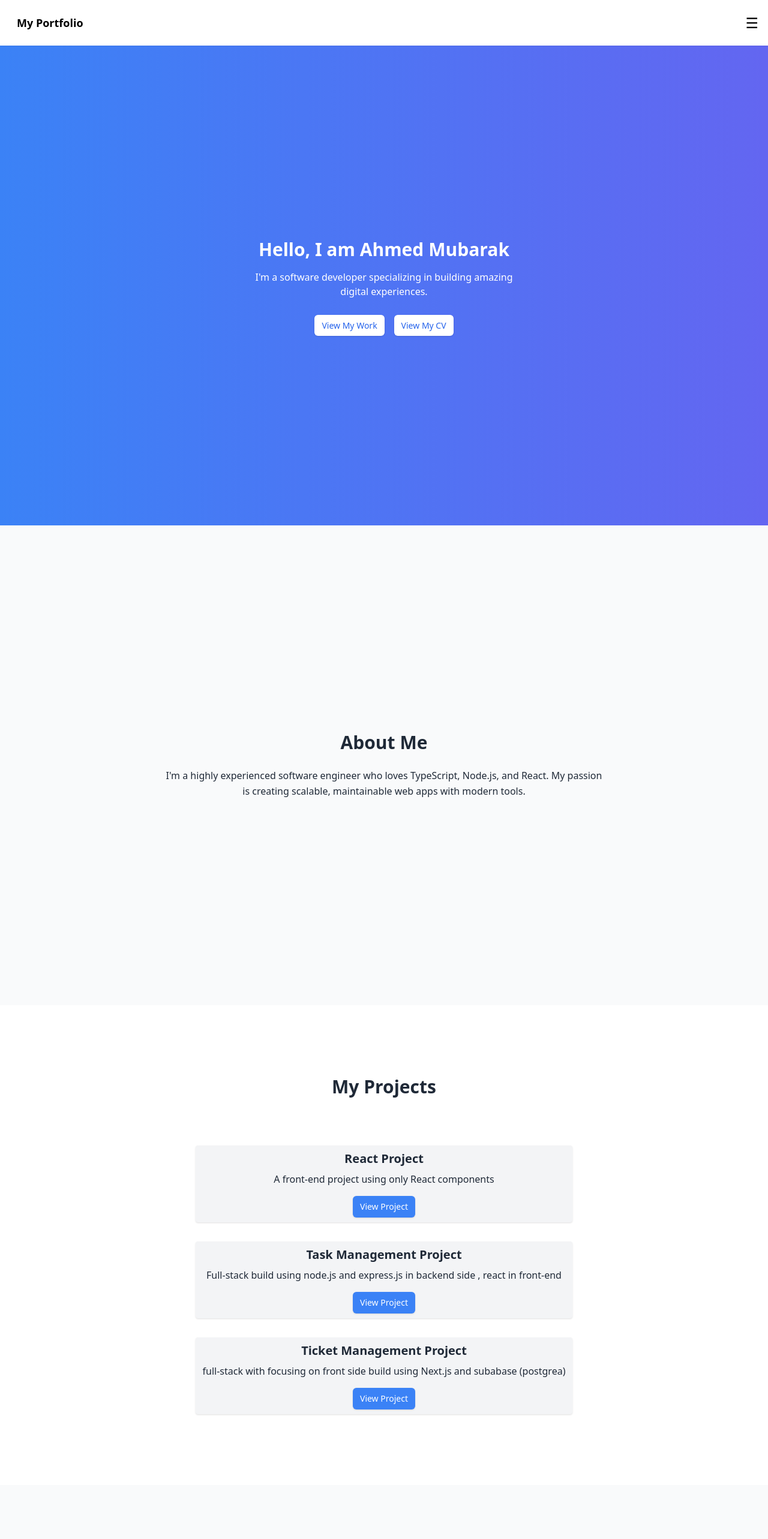
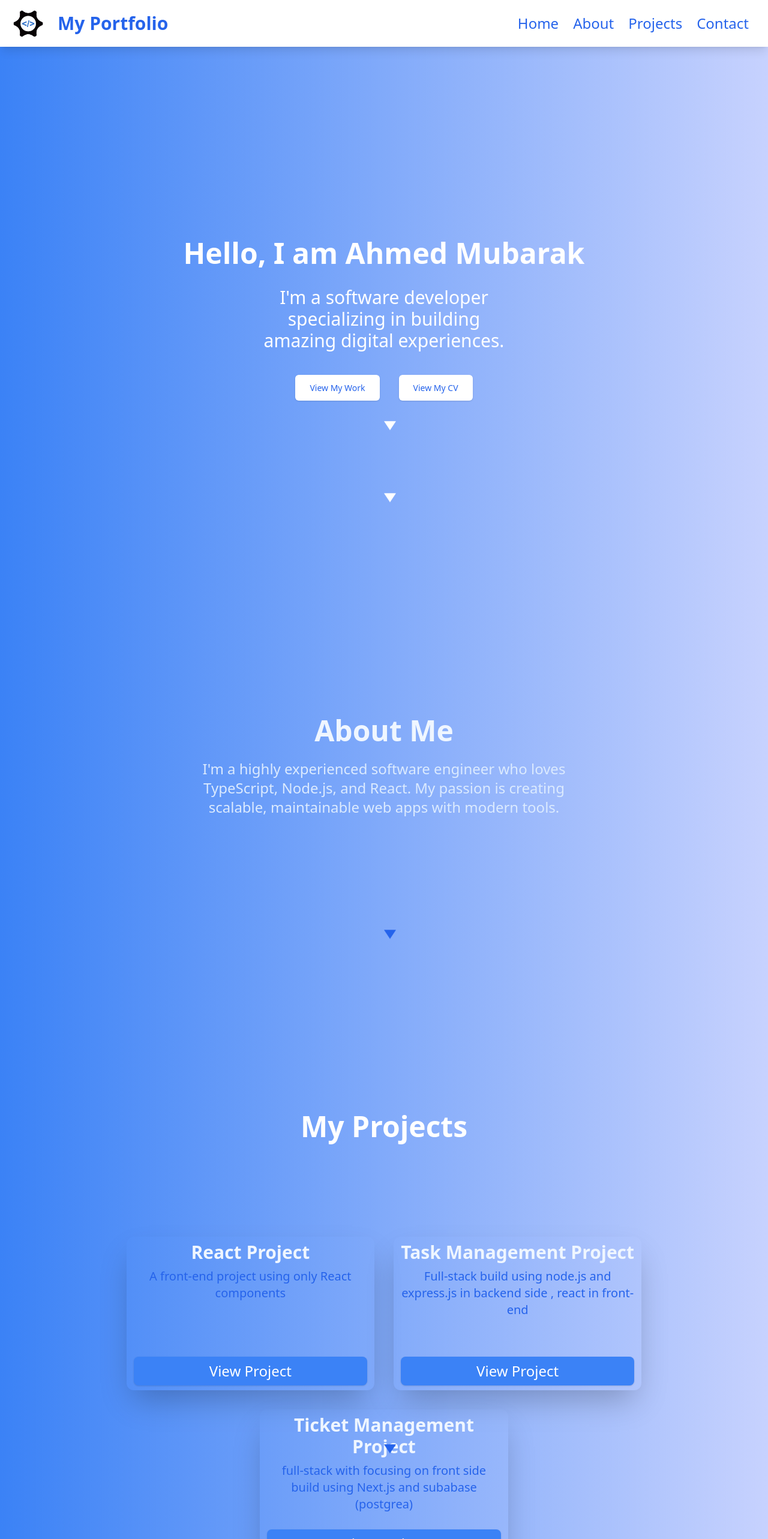
Before and after one commit to 5asul/personal-portfolioo, a Next.js app: page / in a window 1280 px wide. Shown: the top 2566 px of the page at 60% size. Built offline with nearby package versions, Linux system fonts and the light colour scheme.

Commit message:
lest-commit

```diff
--- a/src/app/components/about/About.tsx
+++ b/src/app/components/about/About.tsx
@@ -6,12 +6,20 @@ import React from "react";
 
 export function About() {
   return (
-    <section id="about" className="min-h-screen flex flex-col justify-center items-center py-16 bg-gray-50 text-gray-800 xxs:cursor-none text-center">
-      <h2 className="text-3xl sm:text-4xl md:text-5xl font-bold mb-6">About Me</h2>
-      <p className="text-base sm:text-lg md:text-xl lg:text-2xl mx-auto leading-relaxed max-w-3xl px-4 sm:px-6 md:px-8">
+    <section id="about" className=" min-h-screen relative  flex flex-col justify-center items-center bg-gradient-to-r from-blue-500 to-indigo-200 text-white p-8 text-center xxs:p-2 sm:p-6 md:p-8 lg:p-12">
+      <h2 className="text-3xl sm:text-4xl md:text-5xl  text-blue-50 font-bold mb-6">About Me</h2>
+      <p className="text-base sm:text-lg md:text-xl lg:text-2xl mx-auto  text-blue-100 max-w-3xl px-4 sm:px-6 md:px-8">
         I'm a highly experienced software engineer who loves TypeScript, Node.js, and React.
         My passion is creating scalable, maintainable web apps with modern tools.
       </p>
+      <a href="#projects">
+        <svg className="absolute xxs:bottom-2  animate-bounce w-24 h-24 fill-blue-600">
+          <path
+
+        d="M0 0 L10 15 L20 0"
+          />
+        </svg>
+      </a>
     </section>
   );
 }
--- a/src/app/components/hero/Hero.tsx
+++ b/src/app/components/hero/Hero.tsx
@@ -8,26 +8,44 @@ export function Hero() {
   return (
     <section
       id="home"
-      className="min-h-screen flex flex-col justify-center items-center bg-gradient-to-r from-blue-500 to-indigo-500 text-white p-8 text-center sm:p-6 md:p-8 lg:p-12 "
+      className="min-h-screen xxs:relative  flex flex-col justify-center   items-center bg-gradient-to-r from-blue-500 to-indigo-200 text-white p-8 text-center xxs:p-2 sm:p-6 md:p-8 lg:p-12"
     >
-      <h1 className="text-3xl sm:text-4xl md:text-5xl  font-extrabold mb-4 ">Hello, I am Ahmed Mubarak</h1>
-      <p className="text-base sm:text-lg md:text-xl lg:text-2xl mb-8 max-w-md">
-        I'm a software developer specializing in building amazing digital experiences.
+      <div className="flex-col items-center md:absolute lg:absolute lg:top-80  xxs:absolute  xxs:top-56">
+        <h1 className="text-3xl sm:text-3xl   lg:text-5xl font-extrabold mb-4 xxs:text-2xl">
+          Hello, I am Ahmed Mubarak
+        </h1>
+        <p className="text-base m-auto p-4  sm:text-lg md:text-xl lg:text-3xl mb-8 max-w-md  xxs:text-sm">
+          I'm a software developer specializing in building amazing digital
+          experiences.
         </p>
         <div className="space-x-4 sm:space-x-6 md:space-x-8">
           <a
             href="#projects"
-          className="bg-white  text-blue-600 px-4 py-2 sm:px-5 sm:py-3 md:px-6 md:py-3 xxs:cursor-none xxs:px-3 xxs:py-2 xxs:text-sm rounded-md shadow font-medium hover:bg-gray-100  transition"
+            className="bg-white text-blue-600 px-4 py-2 sm:px-5 sm:py-3 md:px-6 md:py-3 xxs:cursor-none xxs:px-3 xxs:py-2 xxs:text-sm rounded-md shadow font-medium hover:bg-gray-100 transition"
           >
             View My Work
           </a>
           <a
-          href="/resume.pdf" target="_blank" rel="noopener noreferrer"
+            href="/resume.pdf"
+            target="_blank"
+            rel="noopener noreferrer"
             className="bg-white text-blue-600 px-4 py-2 sm:px-5 sm:py-3 md:px-6 md:py-3 xxs:cursor-none xxs:px-3 xxs:py-2 xxs:text-sm rounded-md shadow font-medium hover:bg-gray-100 transition"
           >
             View My CV
           </a>
         </div>
+      </div>
+
+      <a href="#about">
+        <svg className=" relative xxs:top-80 xxs:left-12 animate-bounce w-24 h-24 xxs:h-16">
+          <path fill="currentColor" d="M0 0 L10 15 L20 0" />
+        </svg>
+      </a>
+      <a href="#about">
+        <svg className=" relative xxs:top-60 lg:top-96 xxs:left-12 animate-bounce w-24 h-24 xxs:h-16 lg:h-24">
+          <path fill="currentColor" d="M0 0 L10 15 L20 0" />
+        </svg>
+      </a>
     </section>
   );
 }
--- a/src/app/components/navbar/Navbar.tsx
+++ b/src/app/components/navbar/Navbar.tsx
@@ -1,21 +1,91 @@
-// app/components/camillaNavbar/CamillaNavbar.tsx
 "use client";
-
-import React from "react";
+import Image from "next/image";
+import logo from "../../../../public/logo.png";
+import React, { useState } from "react";
 
 export function Navbar() {
+  const [isOpen, setIsOpen] = useState(false);
+
+  const toggleMenu = () => {
+    setIsOpen(!isOpen);
+  };
+
   return (
-    <nav className="sticky top-0 z-50 bg-white p-4 shadow-sm flex justify-between xxs:cursor-none items-center">
-      <div className="text-2xl sm:text-3xl md:text-4xl  xxs:px-3 xxs:py-2 xxs:text-lg font-bold">My Portfolio</div>
-      <div className="hidden md:flex space-x-4">
-        <a href="#home" className="mx-2 text-lg sm:text-xl md:text-2xl">Home</a>
-        <a href="#about" className="mx-2 text-lg sm:text-xl md:text-2xl">About</a>
-        <a href="#projects" className="mx-2 text-lg sm:text-xl md:text-2xl">Projects</a>
-        <a href="#contact" className="mx-2 text-lg sm:text-xl md:text-2xl">Contact</a>
+    <nav className="sticky relative top-0 z-50 bg-white p-4 xxs:p-1 shadow-lg flex justify-between   items-center">
+      <div className="px-2  lg:w-40 lg:w-48 xxs:w-16">
+        <a href="#home">
+        <Image src={logo} alt="logo" width={70} />
+        </a>
       </div>
-      <div className="md:hidden">
-        <button className="text-2xl">☰</button>
+      <div className="text-2xl absolute lg:left-24 xxs:left-7 sm:text-3xl lg:m-0 lg:m-0 xxs:mx-9 xxs:text-lg  lg:ml-0  text-blue-600 font-bold">
+        My Portfolio
       </div>
+      <div className="hidden lg:flex space-x-6 mr-7 text-blue-600    ">
+        <a
+          href="#home"
+          className="text-lg sm:text-xl lg:text-2xl hover:text-blue-500 transition"
+        >
+          Home
+        </a>
+        <a
+          href="#about"
+          className="text-lg sm:text-xl lg:text-2xl hover:text-blue-500 transition"
+        >
+          About
+        </a>
+        <a
+          href="#projects"
+          className="text-lg sm:text-xl lg:text-2xl hover:text-blue-500 transition"
+        >
+          Projects
+        </a>
+        <a
+          href="#contact"
+          className="text-lg sm:text-xl lg:text-2xl hover:text-blue-500 transition"
+        >
+          Contact
+        </a>
+      </div>
+      <div className="lg:hidden xxs:ml-9 absolute xxs:right-4 ">
+        <button
+          onClick={toggleMenu}
+          className="text-2xl   focus:outline-none  text-blue-600"
+        >
+          ☰
+        </button>
+      </div>
+      {isOpen && (
+        <div className=" absolute top-16 left-0 w-full bg-white shadow-lg flex flex-col items-center lg:hidden">
+          <a
+            href="#home"
+            className="py-2 text-lg hover:text-blue-500 transition"
+            onClick={toggleMenu}
+          >
+            Home
+          </a>
+          <a
+            href="#about"
+            className="py-2 text-lg hover:text-blue-500 transition"
+            onClick={toggleMenu}
+          >
+            About
+          </a>
+          <a
+            href="#projects"
+            className="py-2 text-lg hover:text-blue-500 transition"
+            onClick={toggleMenu}
+          >
+            Projects
+          </a>
+          <a
+            href="#contact"
+            className="py-2 text-lg hover:text-blue-500 transition"
+            onClick={toggleMenu}
+          >
+            Contact
+          </a>
+        </div>
+      )}
     </nav>
   );
 }
--- a/src/app/components/projects/Projects.tsx
+++ b/src/app/components/projects/Projects.tsx
@@ -23,19 +23,22 @@ const projects = [
 
 export function Projects() {
   return (
-    <section id="projects" className="py-16 min-h-screen  flex flex-col justify-center  items-center  bg-white text-gray-800 text-center">
-      <h2 className="text-3xl sm:text-4xl md:text-5xl font-bold mb-20">My Projects</h2>
-      <div className="flex flex-col md:flex-row md:flex-wrap xxs:mx-4 justify-center items-center gap-8">
+    <section id="projects" className="py-16 min-h-screen  relative flex flex-col justify-center bg-gradient-to-r from-blue-500 to-indigo-200  items-center  bg-white text-gray-800 text-center">
+      <h2 className="text-3xl sm:text-4xl lg:text-5xl xxs:text-2xl xxs:z-10 absolute lg:top-44 xxs:top-20  text-white font-bold  mb-20">My Projects</h2>
+      <div className="flex flex-col h-4 lg:flex-row md:bottom-[300px] lg:flex-wrap xxs:mx-5 absolute lg:top-96  xxs:bottom-80 justify-center items-center lg:gap-8 gap-4">
         {projects.map((project, index) => (
           <div
         key={index}
-            className="w-full sm:w-2/3 md:w-1/3 xxs:cursor-none  xxs:px-3 xxs:py-2 xxs:text-sm bg-gray-100 p-6 rounded shadow hover:shadow-lg transition"
+        className="w-full sm:w-2/3 lg:w-1/3 h-64 xxs:cursor-none xxs:px-3 xxs:py-2 xxs:text-sm  p-6 rounded-xl shadow-2xl hover:shadow-lg transition flex flex-col justify-between"
+
           >
-            <h3 className="text-xl sm:text-2xl md:text-3xl font-semibold mb-2">{project.title}</h3>
-            <p className="text-base sm:text-lg md:text-xl mb-4">{project.description}</p>
+        <div>
+          <h3 className="text-xl sm:text-2xl md:text-xl lg:text-3xl xxs:text-base font-semibold mb-2 text-blue-50">{project.title}</h3>
+          <p className="text-base sm:text-lg md:text-sm lg:text-xl xxs:text-xs mb-4 text-blue-600">{project.description}</p>
+        </div>
         <a
           href={project.link}
-              className="inline-block bg-blue-500 xxs:cursor-none xxs:px-3 xxs:py-2 xxs:text-sm text-white px-4 py-2 rounded-md shadow hover:bg-blue-600 transition"
+          className="inline-block xxs:text-xs lg:text-2xl bg-blue-500 xxs:cursor-none xxs:px-3 xxs:py-2 text-white px-4 py-2 rounded-lg shadow hover:bg-blue-600 transition"
           target="_blank"
           rel="noopener noreferrer"
         >
@@ -44,6 +47,14 @@ export function Projects() {
           </div>
         ))}
       </div>
+      <a href="#contact">
+        <svg className="absolute xxs:bottom-0 animate-bounce w-24 h-24 xxs:h-14 fill-blue-600">
+          <path
+
+        d="M0 0 L10 15 L20 0"
+          />
+        </svg>
+      </a>
     </section>
   );
 }
--- a/src/app/page.tsx
+++ b/src/app/page.tsx
@@ -63,7 +63,10 @@ export default function Page() {
       <div className="cursor-outline" data-cursor-outline></div>
       <Navbar />
       <Hero />
+
+
       <About />
+
       <Projects />
       <Contact />
     </main>
--- a/tailwind.config.ts
+++ b/tailwind.config.ts
@@ -7,15 +7,19 @@ export default {
     "./src/app/**/*.{js,ts,jsx,tsx,mdx}",
   ],
   theme: {
-    screens:{
-      'xxs': "320px",
 
-    },
     extend: {
       colors: {
         background: "var(--background)",
         foreground: "var(--foreground)",
       },
+      screens:{
+        'xxs': "320px",
+
+      },
+      margin:{
+
+      }
 
 
 
```
Also changed, not shown: src/app/components/contact/Contact.tsx (+49 -18 lines), public/logo.png (added). Lines whose indentation alone changed are shown as unchanged.
